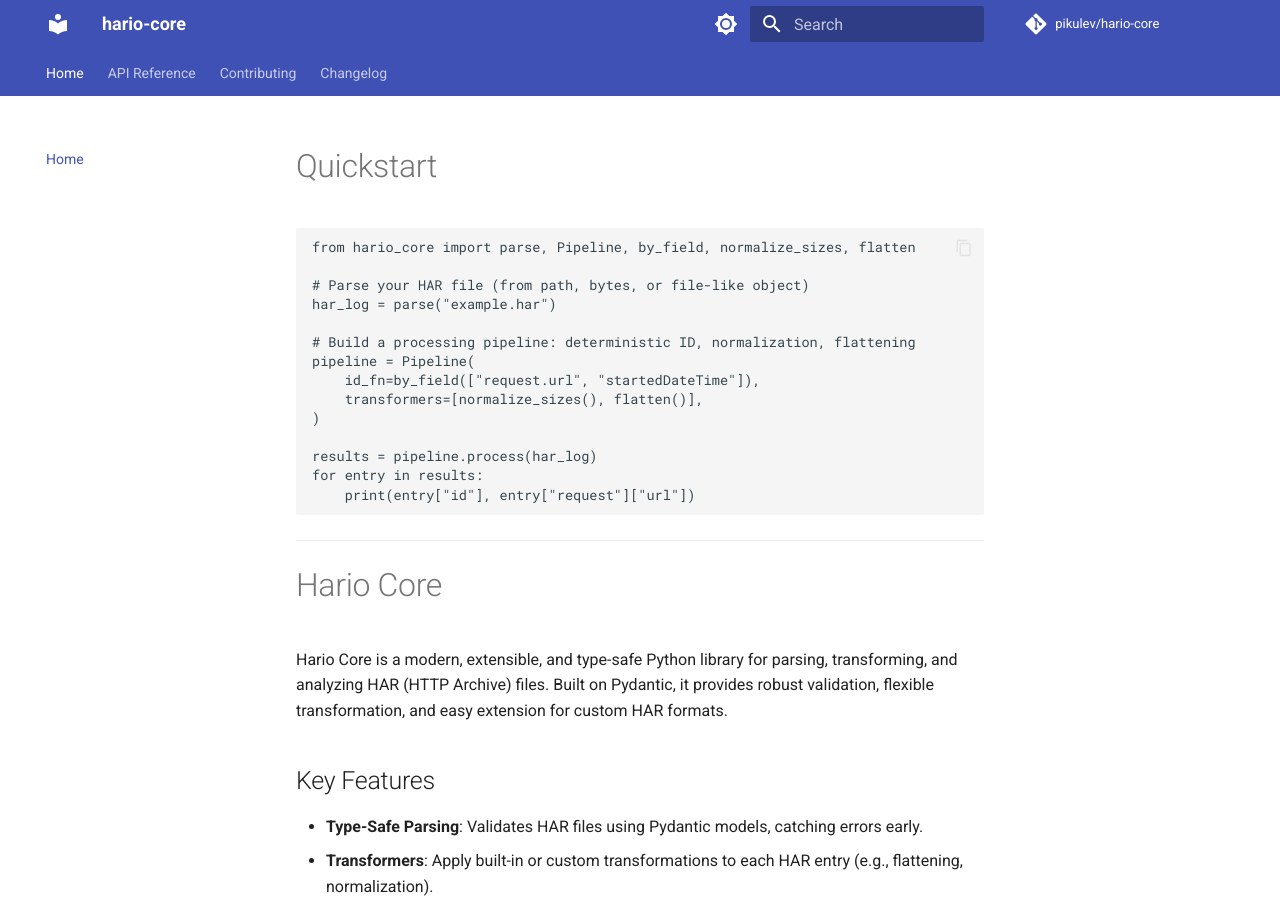
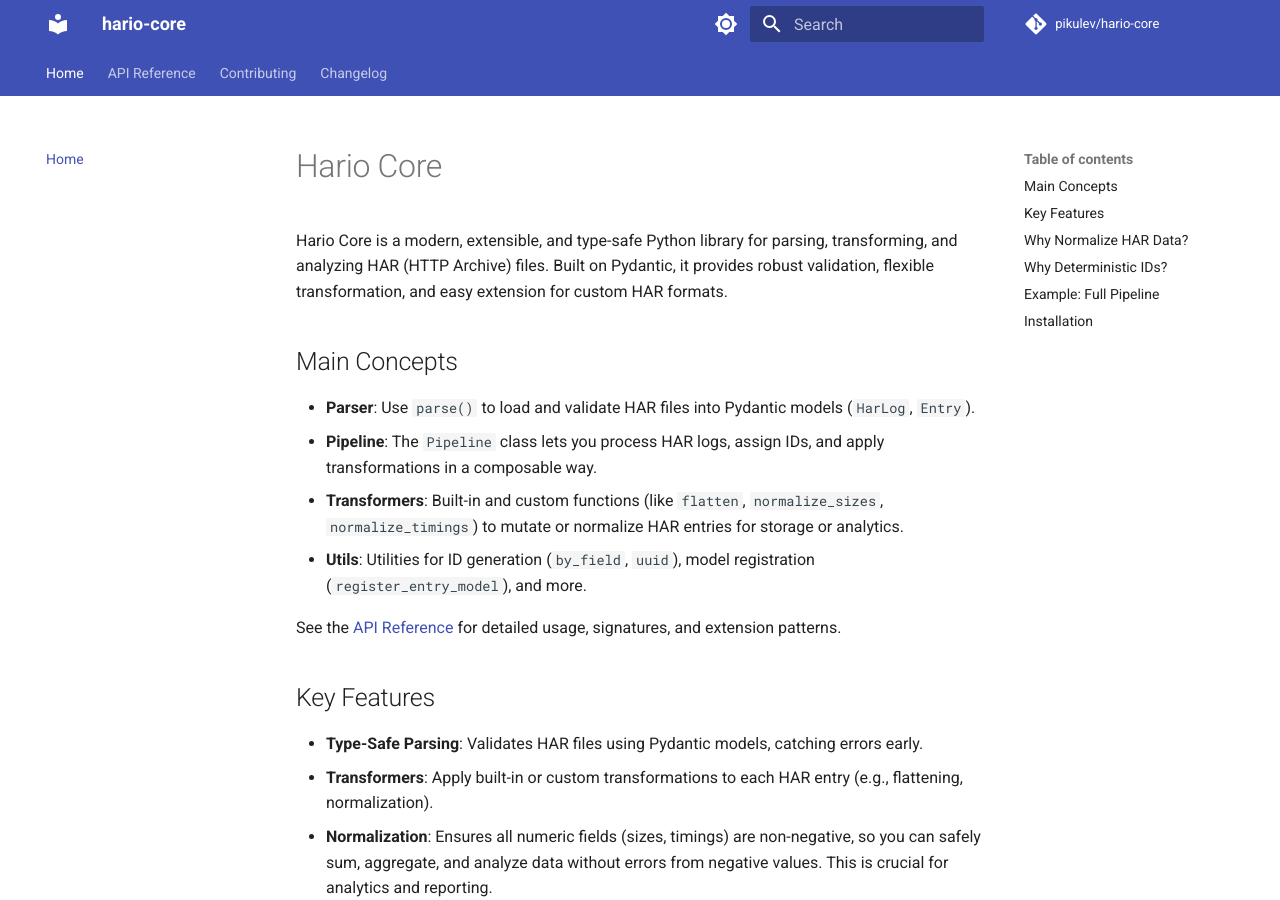
Before and after one commit to pikulev/hario-core, an MkDocs documentation site: the page built from docs/index.md, in a window 1280 px wide and 900 px high. Built offline with MkDocs 1.6.1 and Material for MkDocs 9.7.7, drawn with Linux system fonts in a browser that asks for light colours; comment, search, counter and statistics services are not loaded.

Commit message:
docs: update

````diff
--- a/docs/index.md
+++ b/docs/index.md
@@ -1,27 +1,15 @@
-# Quickstart
-
-```python
-from hario_core import parse, Pipeline, by_field, normalize_sizes, flatten
-
-# Parse your HAR file (from path, bytes, or file-like object)
-har_log = parse("example.har")
-
-# Build a processing pipeline: deterministic ID, normalization, flattening
-pipeline = Pipeline(
-    id_fn=by_field(["request.url", "startedDateTime"]),
-    transformers=[normalize_sizes(), flatten()],
-)
-
-results = pipeline.process(har_log)
-for entry in results:
-    print(entry["id"], entry["request"]["url"])
-```
-
----
-
 # Hario Core
 
 Hario Core is a modern, extensible, and type-safe Python library for parsing, transforming, and analyzing HAR (HTTP Archive) files. Built on Pydantic, it provides robust validation, flexible transformation, and easy extension for custom HAR formats.
+
+## Main Concepts
+
+- **Parser**: Use `parse()` to load and validate HAR files into Pydantic models (`HarLog`, `Entry`).
+- **Pipeline**: The `Pipeline` class lets you process HAR logs, assign IDs, and apply transformations in a composable way.
+- **Transformers**: Built-in and custom functions (like `flatten`, `normalize_sizes`, `normalize_timings`) to mutate or normalize HAR entries for storage or analytics.
+- **Utils**: Utilities for ID generation (`by_field`, `uuid`), model registration (`register_entry_model`), and more.
+
+See the [API Reference](api.md) for detailed usage, signatures, and extension patterns.
 
 ## Key Features
 
--- a/mkdocs.yml
+++ b/mkdocs.yml
@@ -30,6 +30,8 @@
 
 plugins:
   - search
+  - autorefs:
+      link_titles: auto
   - mkdocstrings:
       handlers:
         python:
--- a/pyproject.toml
+++ b/pyproject.toml
@@ -50,6 +50,7 @@
     "mkdocs==1.6.0",
     "mkdocs-material==9.5.26",
     "mkdocstrings[python]==0.25.1",
+    "mkdocs-autorefs==0.5.0",
 ]
 
 [project.urls]
@@ -121,6 +122,7 @@
 mkdocs = "^1.6.0"
 mkdocs-material = "^9.5.26"
 mkdocstrings = {version = "^0.25.1", extras = ["python"]}
+mkdocs-autorefs = "^0.5.0"
 
 [tool.poetry.urls]
 "Homepage" = "https://github.com/v-pikulev/hario"
````
Also changed, not shown: README.md (+1 -39 lines).
